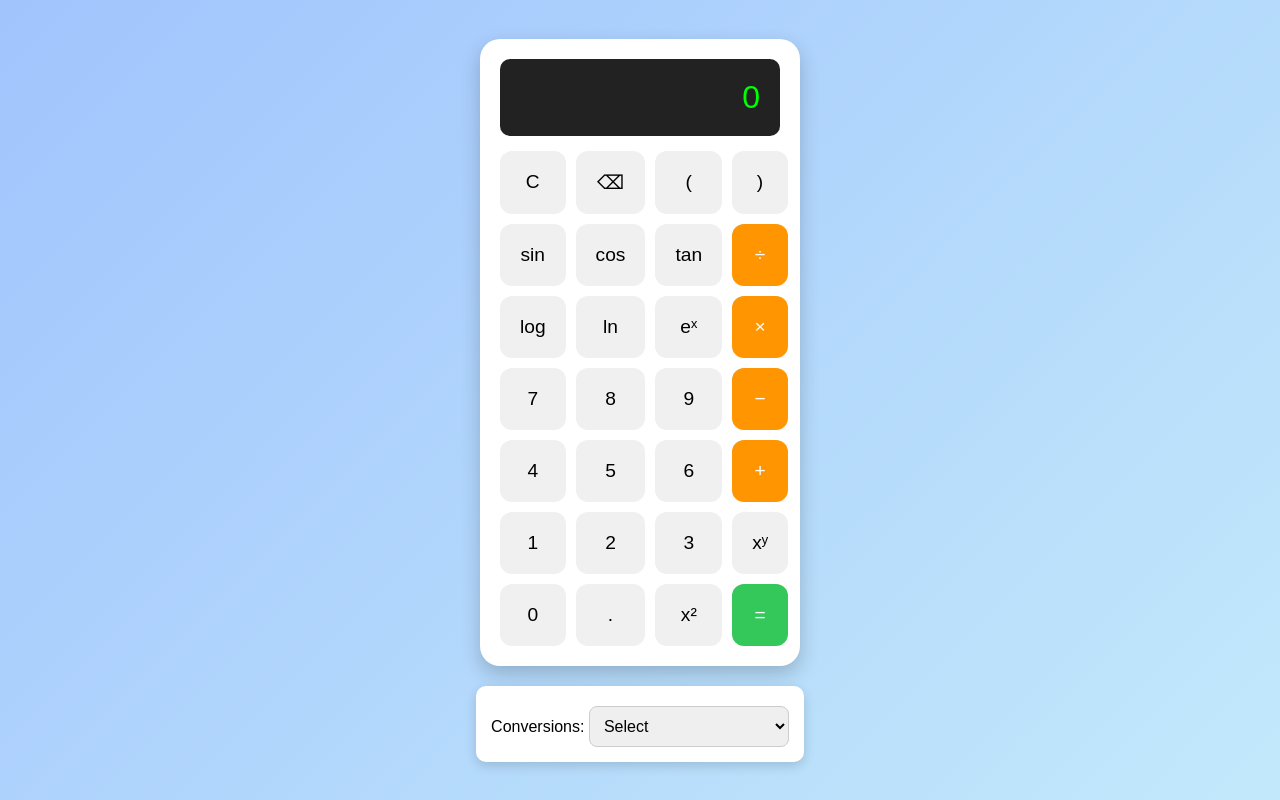
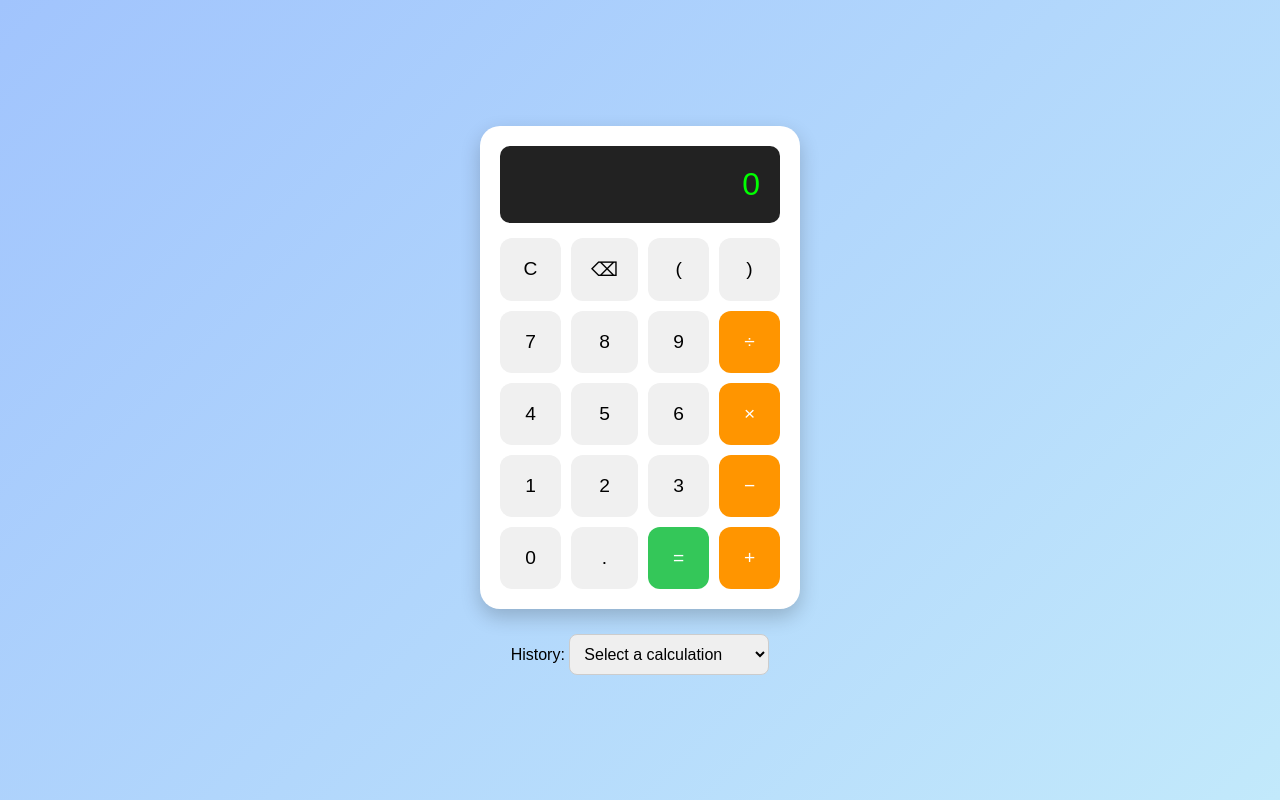
Before and after one commit to sandeep200502/calculator, a plain HTML site: page index.html in a window 1280 px wide. Drawn offline with Linux system fonts and the light colour scheme.

Commit message:
Update index.html

```diff
--- a/index.html
+++ b/index.html
@@ -3,7 +3,7 @@
 <head>
   <meta charset="UTF-8">
   <meta name="viewport" content="width=device-width, initial-scale=1">
-  <title>Advanced Scientific Calculator</title>
+  <title>Simple Calculator</title>
   <link rel="stylesheet" href="style.css">
 </head>
 <body>
@@ -13,55 +13,38 @@
       <div class="display" id="display">0</div>
 
       <div class="buttons">
-        <!-- Top row -->
         <button class="btn" onclick="clearDisplay()">C</button>
         <button class="btn" onclick="backspace()">⌫</button>
         <button class="btn" onclick="appendOperator('(')">(</button>
         <button class="btn" onclick="appendOperator(')')">)</button>
 
-        <!-- Scientific functions -->
-        <button class="btn" onclick="appendFunction('Math.sin(')">sin</button>
-        <button class="btn" onclick="appendFunction('Math.cos(')">cos</button>
-        <button class="btn" onclick="appendFunction('Math.tan(')">tan</button>
-        <button class="btn operator" onclick="appendOperator('/')">÷</button>
-
-        <button class="btn" onclick="appendFunction('Math.log10(')">log</button>
-        <button class="btn" onclick="appendFunction('Math.log(')">ln</button>
-        <button class="btn" onclick="appendFunction('Math.exp(')">eˣ</button>
-        <button class="btn operator" onclick="appendOperator('*')">×</button>
-
-        <!-- Number buttons -->
         <button class="btn" onclick="appendNumber('7')">7</button>
         <button class="btn" onclick="appendNumber('8')">8</button>
         <button class="btn" onclick="appendNumber('9')">9</button>
-        <button class="btn operator" onclick="appendOperator('-')">−</button>
+        <button class="btn operator" onclick="appendOperator('/')">÷</button>
 
         <button class="btn" onclick="appendNumber('4')">4</button>
         <button class="btn" onclick="appendNumber('5')">5</button>
         <button class="btn" onclick="appendNumber('6')">6</button>
-        <button class="btn operator" onclick="appendOperator('+')">+</button>
+        <button class="btn operator" onclick="appendOperator('*')">×</button>
 
         <button class="btn" onclick="appendNumber('1')">1</button>
         <button class="btn" onclick="appendNumber('2')">2</button>
         <button class="btn" onclick="appendNumber('3')">3</button>
-        <button class="btn" onclick="appendOperator('**')">xʸ</button>
+        <button class="btn operator" onclick="appendOperator('-')">−</button>
 
         <button class="btn" onclick="appendNumber('0')">0</button>
         <button class="btn" onclick="appendNumber('.')">.</button>
-        <button class="btn" onclick="appendOperator('**2')">x²</button>
         <button class="btn equals" onclick="calculate()">=</button>
+        <button class="btn operator" onclick="appendOperator('+')">+</button>
       </div>
     </div>
 
-    <!-- Dropdown for conversions -->
-    <div class="conversion-section">
-      <label for="conversion">Conversions:</label>
-      <select id="conversion" onchange="convertValue()">
-        <option value="">Select</option>
-        <option value="CtoF">Celsius ➔ Fahrenheit</option>
-        <option value="FtoC">Fahrenheit ➔ Celsius</option>
-        <option value="kmToMiles">Kilometers ➔ Miles</option>
-        <option value="milesToKm">Miles ➔ Kilometers</option>
+    <!-- History dropdown -->
+    <div class="history-section">
+      <label for="history">History:</label>
+      <select id="history" onchange="loadHistory()">
+        <option value="">Select a calculation</option>
       </select>
     </div>
   </div>
```
